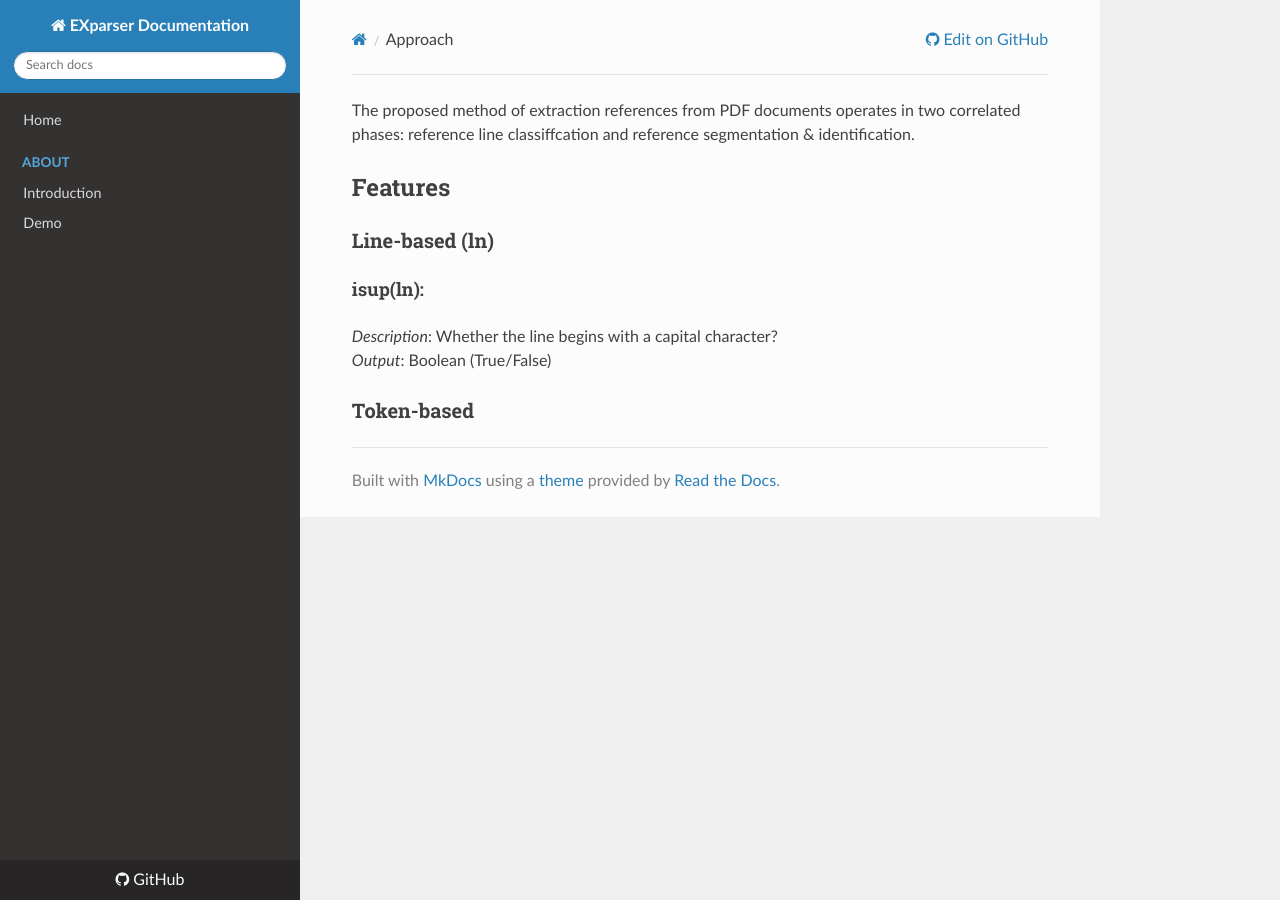
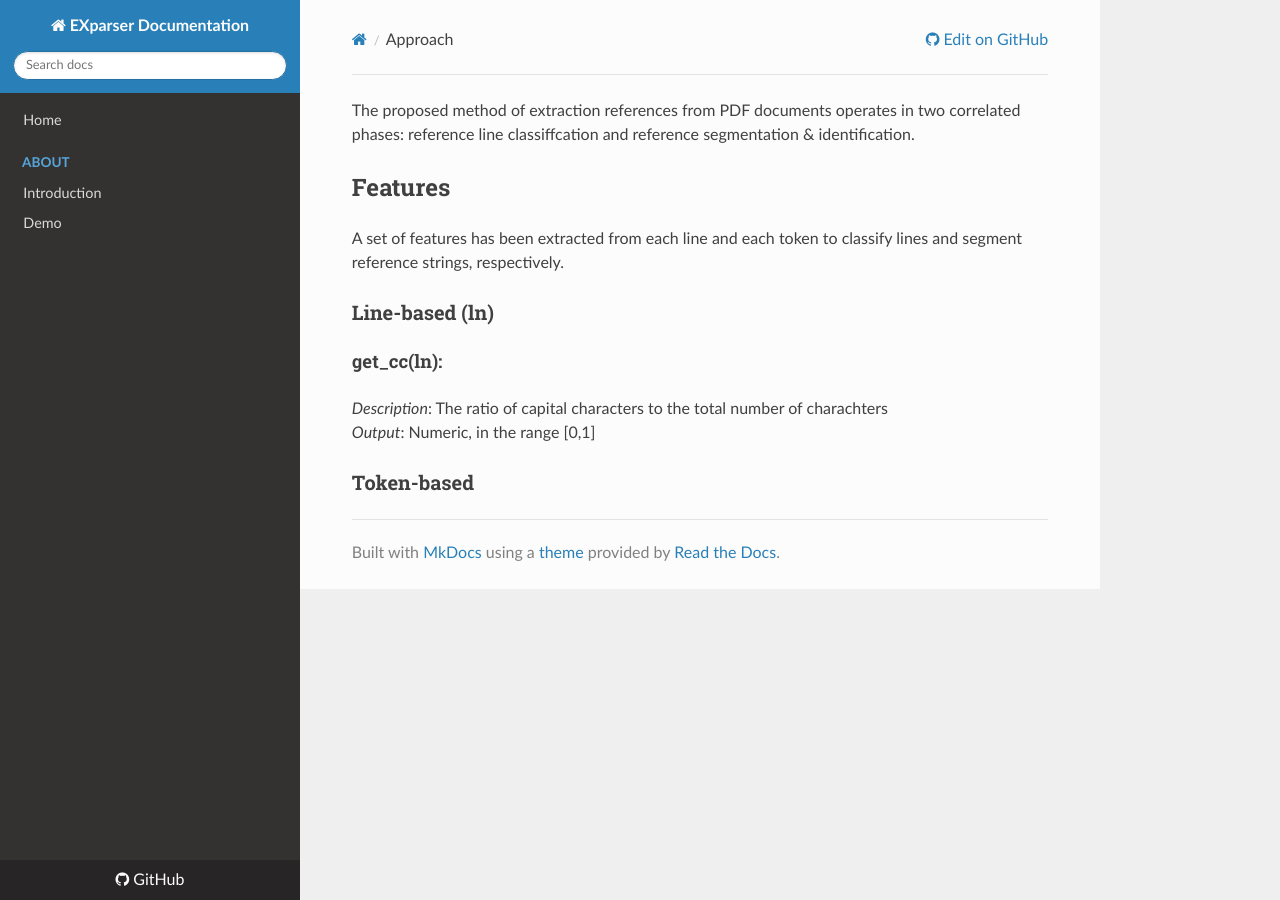
Before and after one commit to exciteproject/Exparser, an MkDocs documentation site: the page built from docs/Approach.md, in a window 1280 px wide. Built offline with MkDocs 1.6.1, drawn with Linux system fonts in a browser that asks for light colours; nearby versions of some CDN libraries; old or Windows-style settings are respelled for this version of MkDocs.

Commit message:
Update Approach.md

```diff
--- a/docs/Approach.md
+++ b/docs/Approach.md
@@ -1,9 +1,10 @@
 The proposed method of extraction references from PDF documents operates in two correlated phases: reference line classiffcation and reference segmentation & identification.
 
 ## Features
+A set of features has been extracted from each line and each token to classify lines and segment reference strings, respectively.
 ### Line-based (ln)
-#### isup(ln):
-*Description*: Whether the line begins with a capital character?<br/>
-*Output*: Boolean (True/False)
+#### get_cc(ln):
+*Description*: The ratio of capital characters to the total number of charachters<br/>
+*Output*: Numeric, in the range [0,1]
 
 ### Token-based
```
